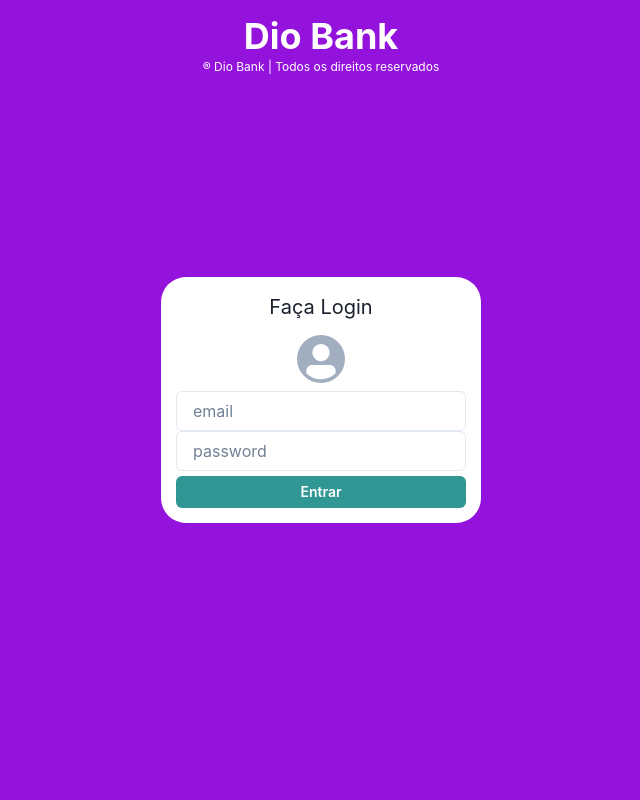
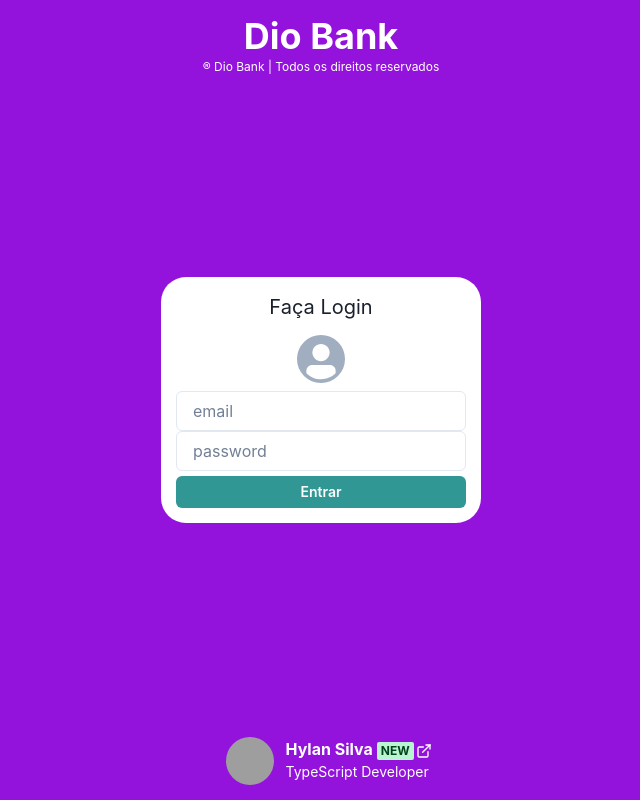
Before and after one commit to hylansilvadev/dio-bank, a React (Create React App) app: page / in a window 1280 px wide. Shown: the whole page, without its empty margins (319-959 px from the left). Built offline with nearby package versions, Linux system fonts and the light colour scheme; grey boxes are pictures that could not be loaded.

Commit message:
Build 1.0.0

```diff
--- a/package.json
+++ b/package.json
@@ -3,6 +3,8 @@
   "version": "0.1.0",
   "private": true,
   "dependencies": {
+    "@chakra-ui/icons": "^2.0.17",
+    "@chakra-ui/layout": "^2.1.16",
     "@chakra-ui/react": "^2.5.1",
     "@emotion/react": "^11.10.6",
     "@emotion/styled": "^11.10.6",
--- /dev/null
+++ b/src/App.css
@@ -0,0 +1,5 @@
+.bottom{
+    position:absolute;
+    bottom:15px;
+    width:99vw;
+}
--- a/src/App.tsx
+++ b/src/App.tsx
@@ -12,13 +12,21 @@ import {
   ModalCloseButton,
   ModalBody,
   ModalOverlay,
-  useDisclosure
+  useDisclosure,
+  Flex,
+  Badge,
+  Link
 } from '@chakra-ui/react';
+
+import { ExternalLinkIcon } from '@chakra-ui/icons'
+
 import React from 'react';
+
 import { Layout } from './Components/Layout';
 
 import { Login } from './services/login'
 
+import './App.css'
 export const App = () => {
   const OverlayOne = () => (
     <ModalOverlay
@@ -99,6 +107,29 @@ export const App = () => {
                 </Box>
               </AbsoluteCenter>
           </Layout>
+          <Center className='bottom'>
+            <Flex>
+              <Avatar src='https://pps.whatsapp.net/v/t61.24694-24/322511880_102892859367639_7053001873785196728_n.jpg?ccb=11-4&oh=01_AdTlhpvvSAx_doTgPqEIIllM_cuVHSGQW6bDO1h94zqVcQ&oe=6416D2FA' />
+              <Box ml='3' >
+                <Text
+                fontWeight='bold'
+                color='white'
+                >
+                  <Link href='https://github.com/hylansilva' isExternal>
+                    Hylan Silva
+                    <Badge ml='1' colorScheme='whatsapp'>
+                      New
+                    </Badge>
+                    <ExternalLinkIcon mx='2px' />
+                  </Link>
+                </Text>
+                <Text
+                fontSize='sm'
+                color='white'
+                >TypeScript Developer</Text>
+              </Box>
+            </Flex>
+          </Center>
         </Box>
       </ChakraProvider>
     </>
```
Also changed, not shown: public/img/perfil-image.jpg (added), 1 other file (tests, documents, lock files or other folders).
